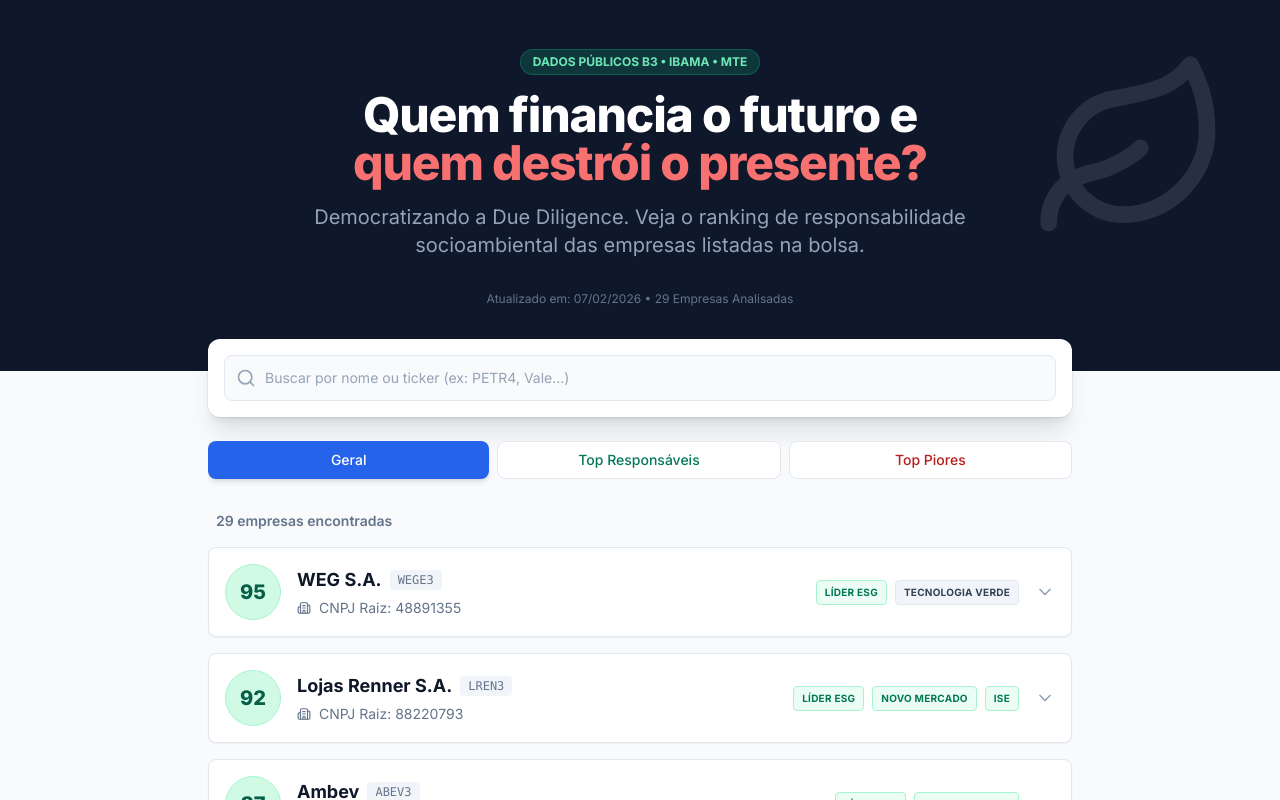
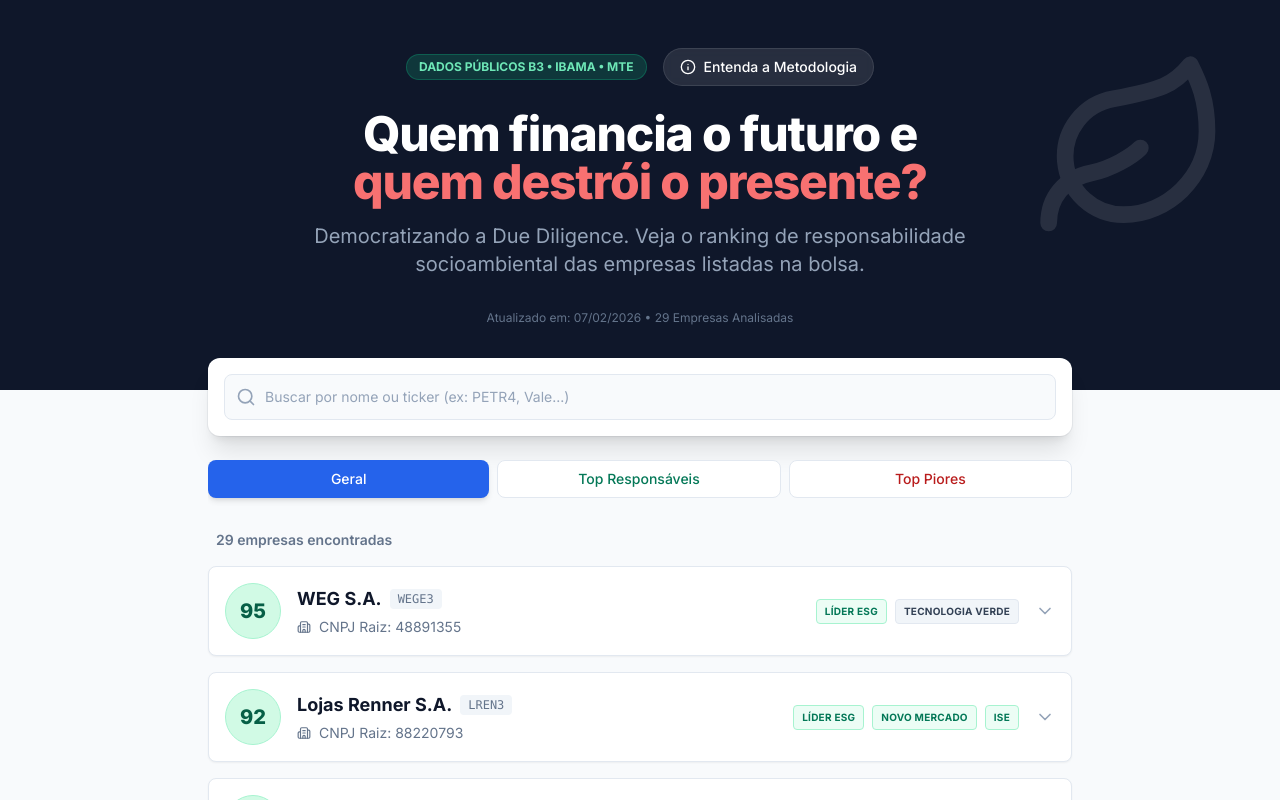
Before and after one commit to attiliozolin-prog/Ranking-Socioambiental-B3, a React (Vite) app: page / in a window 1280 px wide. Shown: the top 800 px of the page. Built offline with nearby package versions, Linux system fonts and the light colour scheme.

Commit message:
Update App.tsx

```diff
--- a/src/App.tsx
+++ b/src/App.tsx
@@ -1,8 +1,9 @@
 import React, { useState, useMemo } from 'react';
-import { Search, Info, AlertTriangle, Leaf, ShieldAlert } from 'lucide-react';
+import { Search, Info, Leaf, ShieldAlert } from 'lucide-react';
 import rankingDataRaw from './ranking_db.json';
 import { CompanyCard } from './components/CompanyCard';
-import { RankingData, Company } from './types';
+import { MethodologyModal } from './components/MethodologyModal'; // <--- Import Novo
+import { RankingData } from './types';
 
 // Cast the imported JSON to the correct type
 const rankingData = rankingDataRaw as RankingData;
@@ -58,9 +59,17 @@
           <Leaf size={200} />
         </div>
         <div className="max-w-3xl mx-auto relative z-10 text-center">
-          <div className="inline-flex items-center gap-2 px-3 py-1 rounded-full bg-emerald-500/20 text-emerald-300 text-xs font-bold mb-4 border border-emerald-500/30">
-            DADOS PÚBLICOS B3 • IBAMA • MTE
+
+          {/* Badge de Dados + Botão de Metodologia */}
+          <div className="flex flex-col sm:flex-row items-center justify-center gap-4 mb-6">
+            <div className="inline-flex items-center gap-2 px-3 py-1 rounded-full bg-emerald-500/20 text-emerald-300 text-xs font-bold border border-emerald-500/30">
+              DADOS PÚBLICOS B3 • IBAMA • MTE
+            </div>
+
+            {/* Componente do Modal Inserido Aqui */}
+            <MethodologyModal />
           </div>
+
           <h1 className="text-3xl md:text-5xl font-extrabold tracking-tight mb-4 leading-tight">
             Quem financia o futuro e <br className="hidden md:block"/>
             <span className="text-red-400">quem destrói o presente?</span>
```
